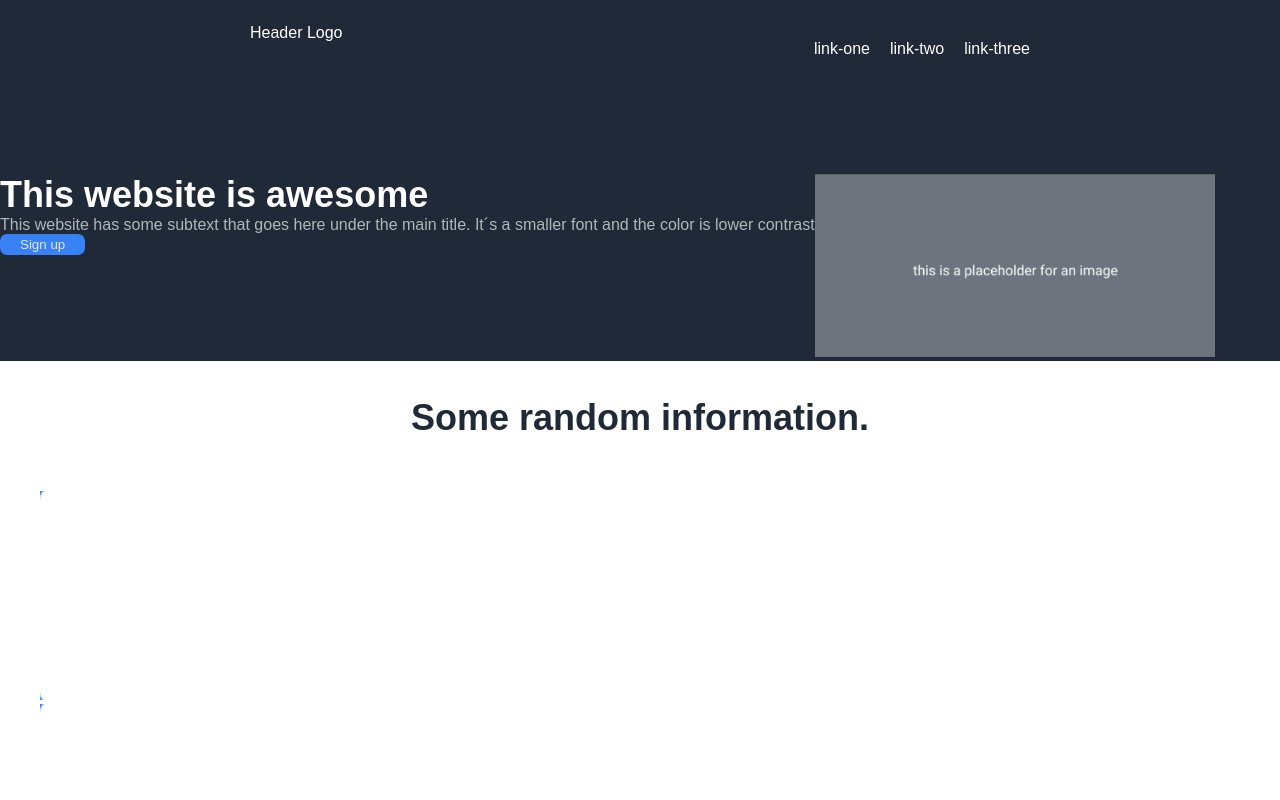
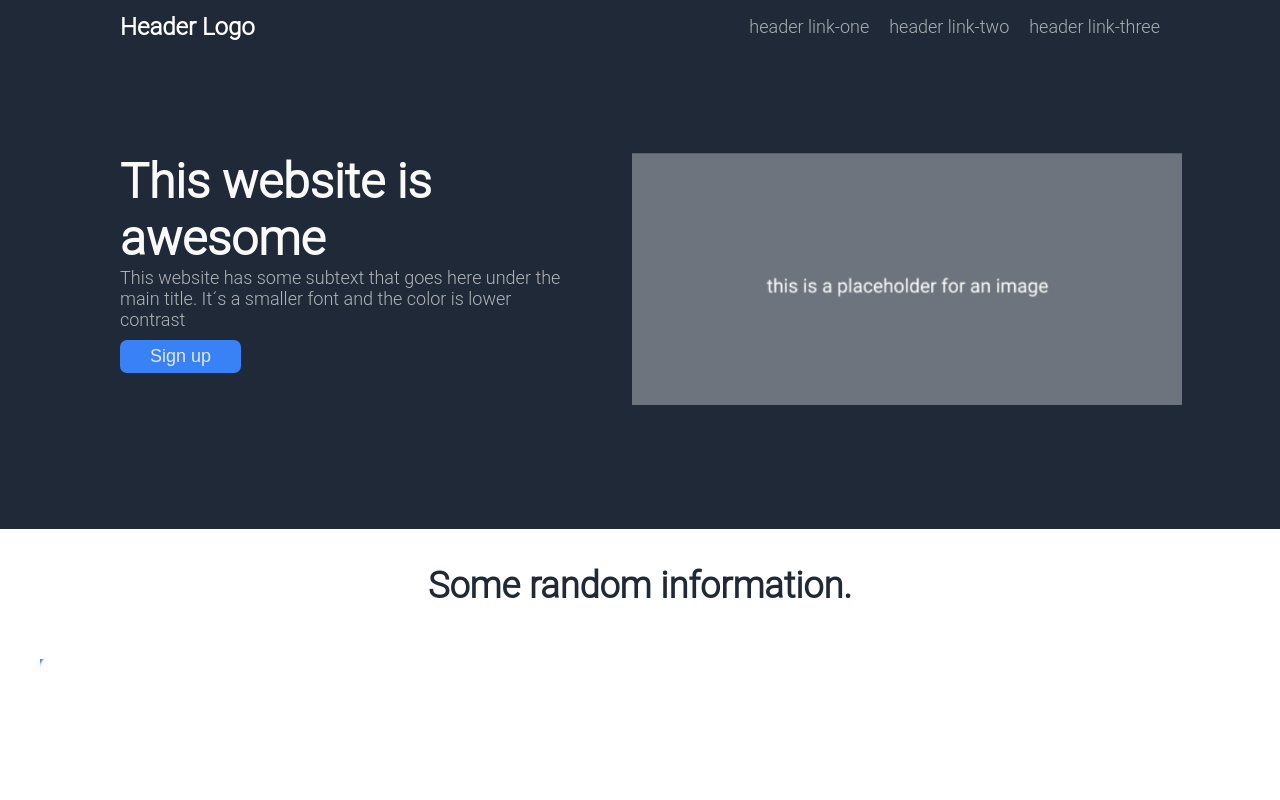
Before and after one commit to mintanie/Odin-Project-landing-page, a plain HTML site: page index.html in a window 1280 px wide. Shown: the top 800 px of the page. Drawn offline with Linux system fonts and the light colour scheme.

Commit message:
finish section 0 and 1

```diff
--- a/index.html
+++ b/index.html
@@ -10,25 +10,23 @@
 <body>
     <!-- section 0 header with 3 links-->
     <div class="header">
-        <div class="left-side"> Header Logo</div>
-        <div class="right-side">
-            <ul class="links">
-                <li><a href="#">link-one</a></li>
-                <li><a href="#">link-two</a></li>
-                <li><a href="#">link-three</a></li>
-            </ul>
-        </div>
+        <div class="header-logo">Header Logo</div>
+        <ul class="links">
+            <li><a href="#">header link-one</a></li>
+            <li><a href="#">header link-two</a></li>
+            <li><a href="#">header link-three</a></li>
+        </ul>
     </div>
 
     <!-- section 1 subheader: button and image-->
     <div class="section1">
-        <div class="left-side">
+        <div class="left-side-one">
             <div class="main-title">This website is awesome</div>
             <div class="subtext">This website has some subtext that goes here under the main title. It´s a smaller font and the color is lower contrast</div>
             <button class="sign-up">Sign up</button>
         </div>
-        <div>
-            <img src="img/img1.png" width="400px"> <!-- change img later -->
+        <div class="placeholder-img">
+            <img src="img/img1.png" width="550px"> <!-- change img later -->
         </div>
 
     </div>
--- a/stylesheet.css
+++ b/stylesheet.css
@@ -1,6 +1,7 @@
 body{
-    font-family: sans-serif;
+    font-family: "Roboto Light", sans-serif;
     margin: 0;
+    padding: 0;
     display: flex;
     flex-direction: column;
 }
@@ -13,38 +14,55 @@ body{
     display: flex;
 }
 
-/*section 0 header und die 3 links*/
-
+/*section 0 header und die 3 links - NICHT verändern*/
 .header {
     color: white;
     background-color: #1F2937;
     justify-content: space-between;
-    padding-top: 24px;
-    padding-left: 250px;
+    padding-left: 120px;
     padding-bottom: 100px;
 }
+.header-logo {
+    font-size: 24px;
+    font-weight: 900;
+    justify-content: center;
+    align-self: center;
+}
 
-.right-side {
-   padding-right: 250px;
-}
 .links {
-    color: rgba(255, 255, 255, 0.66);
     display: flex;
+    padding-right: 120px;
     gap: 20px;
+    justify-content: center;
+    align-items: center;
 }
 
 /*section 1 awesome webseite mit img*/
 .main-title {
-    font-size: 36px;
+    font-size: 48px;
     font-weight: 900;
-    color: white;
+    color: #F9FAF8;
 }
 
 .section1 {
     background-color: #1F2937;
+    padding-bottom: 120px;
+
 }
+
 .subtext{
     color: rgba(255, 255, 255, 0.66);
+    flex-wrap: wrap;
+    padding-bottom: 10px;
+    font-size: 18px;
+    justify-content: center;
+    align-self: center;
+}
+
+.left-side-one{
+    padding-left: 120px;
+    width: 450px;
+    padding-right: 30px;
 }
 .sign-up {
     background-color: #3882F6;
@@ -52,11 +70,16 @@ body{
     border-radius: 7px;
     border-color: #1F2937;
     color: #E5E7EB;
-    padding: 3px 20px;
+    font-size: 18px;
+    padding: 6px 30px;
+}
+.placeholder-img{
+    padding-left: 2em;
+    justify-content: center;
+    align-self: center;
 }
 
 /*section 2 random nfo mit img und beschreibung*/
-
 .section2 {
     flex-direction: column;
 }
@@ -100,8 +123,9 @@ body{
 }
 
 a {
-    color: white;
+    color: rgba(255, 255, 255, 0.63);
     text-decoration: none;
+    font-size: 18px;
 }
 
 li {
```
